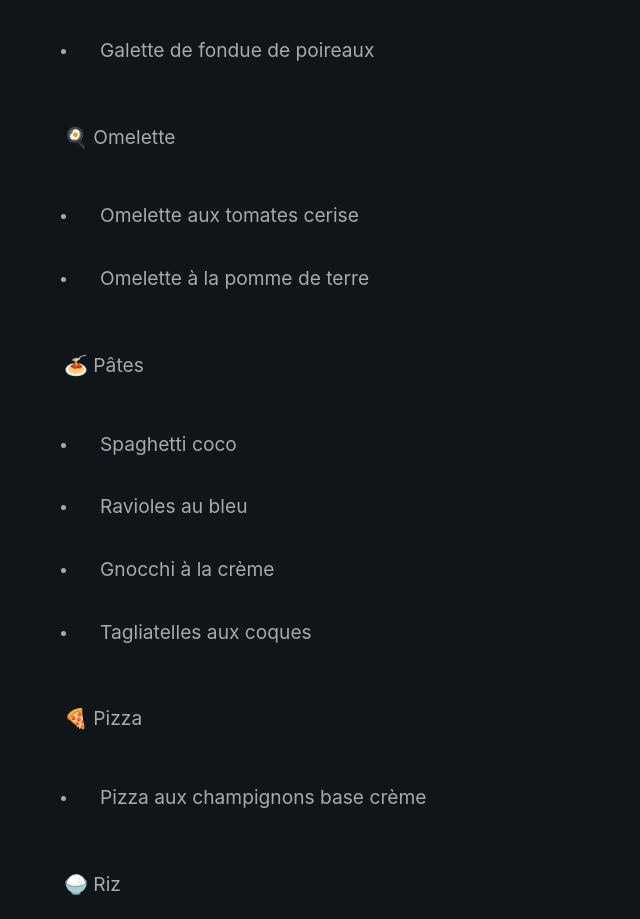
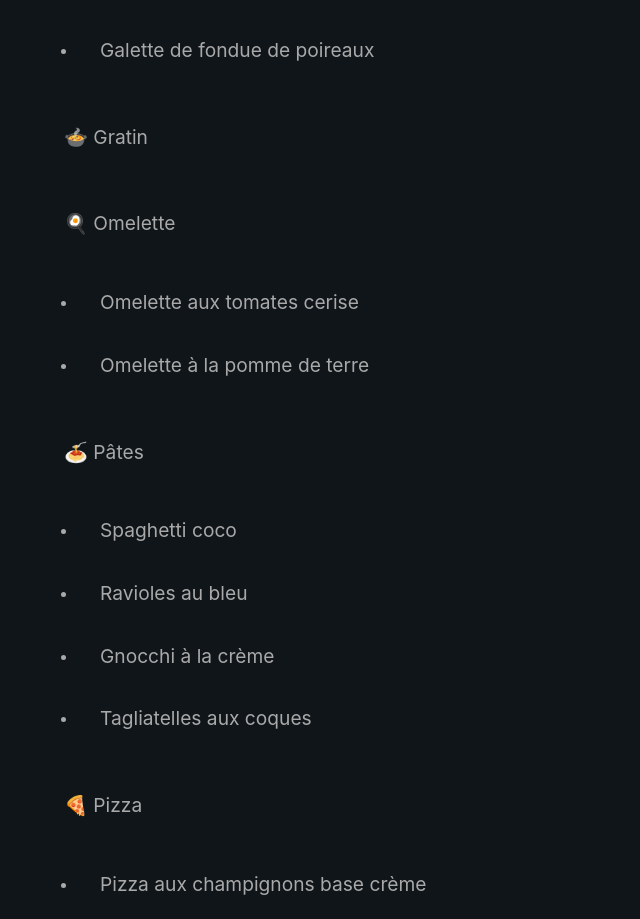
Before and after one commit to Benjent/recipes, a Vue app: page / in a window 1280 px wide. Shown: the part 921-1840 px from the top of the page, without its empty margins (0-640 px from the left). Built offline with nearby package versions, Linux system fonts and the light colour scheme; what vue3-mq would draw is missing.

Commit message:
feat: add Gratin category

```diff
--- a/src/assets/emojis/category.js
+++ b/src/assets/emojis/category.js
@@ -6,6 +6,7 @@ export default Object.freeze({
     [category.CAKE]: `${String.fromCodePoint(0x1F35E)}`,
     [category.DAHL]: `${String.fromCodePoint(0x1F35B)}`,
     [category.GALETTE]: `${String.fromCodePoint(0x1FAD3)}`,
+    [category.GRATIN]: `${String.fromCodePoint(0x1F372)}`,
     [category.OMELETTE]: `${String.fromCodePoint(0x1F373)}`,
     [category.PASTA]: `${String.fromCodePoint(0x1F35D)}`,
     [category.PIE]: `${String.fromCodePoint(0x1F967)}`,
--- a/src/types/index.js
+++ b/src/types/index.js
@@ -8,6 +8,7 @@ const category = Object.freeze({
     BURGER: "Burger",
     DAHL: "Dahl",
     GALETTE: "Galette",
+    GRATIN: "Gratin",
     OMELETTE: "Omelette",
     PASTA: "Pâtes",
     PIZZA: "Pizza",
```
